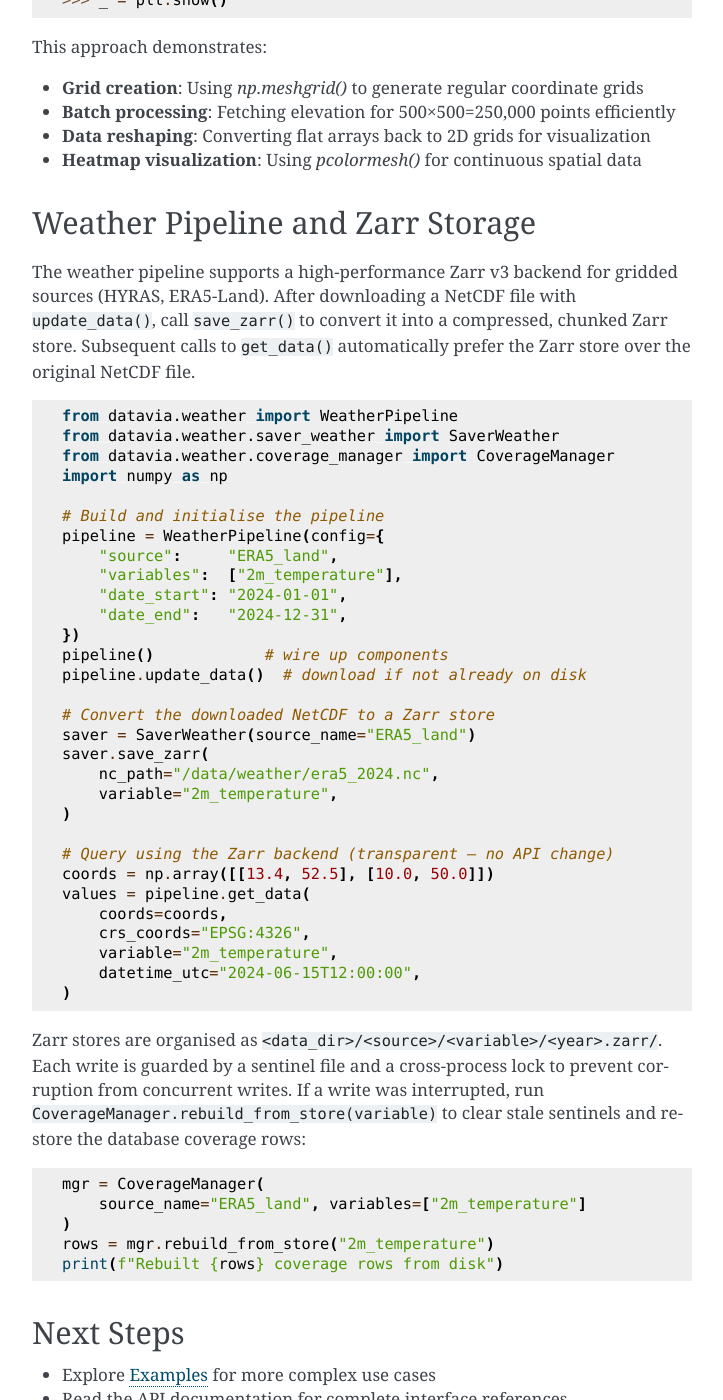
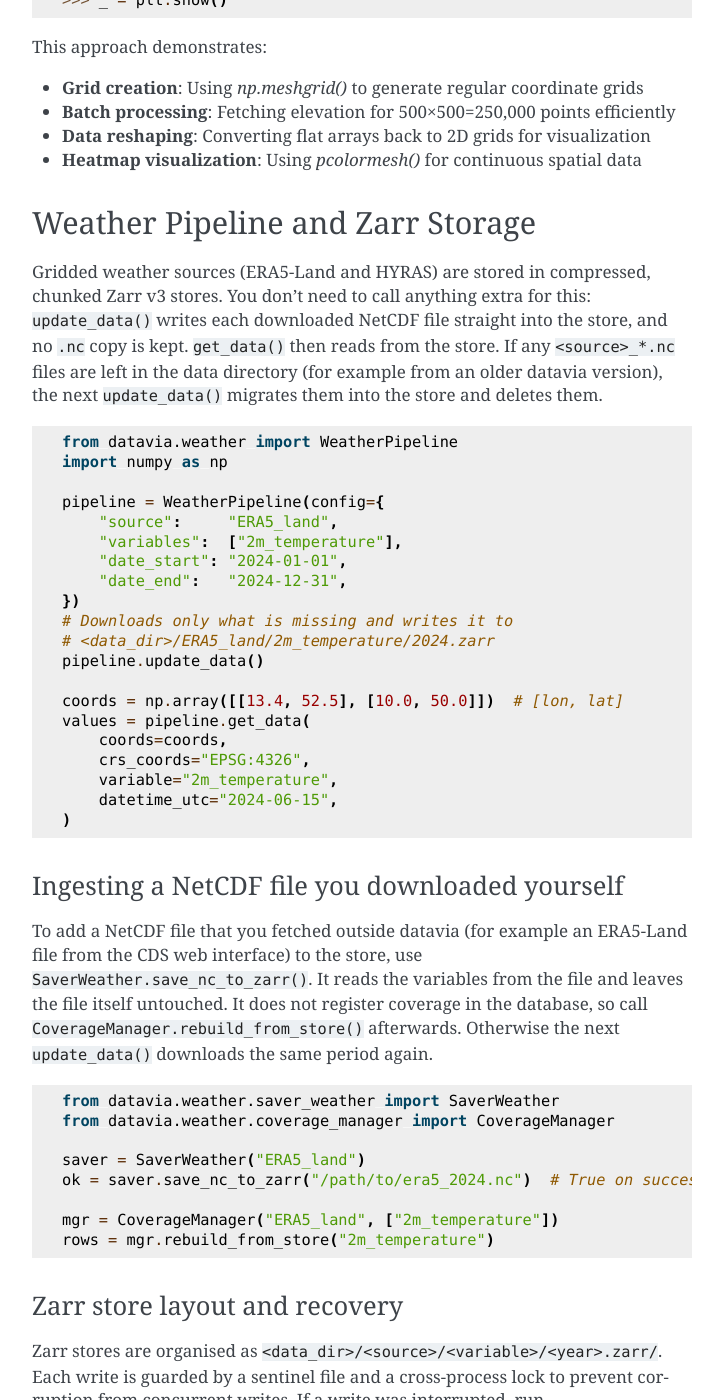
Before and after one commit to tree-d/datavia, a Sphinx documentation site: the page built from docs/user_guide/basic_usage.rst, in a window 1280 px wide and 1400 px high, scrolled down 8266 px. Shown: the whole window, without its empty margins (388-1111 px from the left). Built offline with Sphinx 7.4.7, drawn with Linux system fonts in a browser that asks for light colours; some of the changed text lies outside the part shown.

Commit message:
docs made better

```diff
--- a/docs/user_guide/basic_usage.rst
+++ b/docs/user_guide/basic_usage.rst
@@ -425,44 +425,60 @@ This approach demonstrates:
 Weather Pipeline and Zarr Storage
 -----------------------------------
 
-The weather pipeline supports a high-performance Zarr v3 backend for gridded
-sources (HYRAS, ERA5-Land).  After downloading a NetCDF file with
-``update_data()``, call ``save_zarr()`` to convert it into a compressed,
-chunked Zarr store.  Subsequent calls to ``get_data()`` automatically prefer
-the Zarr store over the original NetCDF file.
+Gridded weather sources (ERA5-Land and HYRAS) are stored in compressed,
+chunked Zarr v3 stores.  You don't need to call anything extra for this:
+``update_data()`` writes each downloaded NetCDF file straight into the store,
+and no ``.nc`` copy is kept.  ``get_data()`` then reads from the store.  If
+any ``<source>_*.nc`` files are left in the data directory (for example from
+an older datavia version), the next ``update_data()`` migrates them into the
+store and deletes them.
 
 .. code-block:: python
 
     from datavia.weather import WeatherPipeline
-    from datavia.weather.saver_weather import SaverWeather
-    from datavia.weather.coverage_manager import CoverageManager
     import numpy as np
 
-    # Build and initialise the pipeline
     pipeline = WeatherPipeline(config={
         "source":     "ERA5_land",
         "variables":  ["2m_temperature"],
         "date_start": "2024-01-01",
         "date_end":   "2024-12-31",
     })
-    pipeline()            # wire up components
-    pipeline.update_data()  # download if not already on disk
+    # Downloads only what is missing and writes it to
+    # <data_dir>/ERA5_land/2m_temperature/2024.zarr
+    pipeline.update_data()
 
-    # Convert the downloaded NetCDF to a Zarr store
-    saver = SaverWeather(source_name="ERA5_land")
-    saver.save_zarr(
-        nc_path="/data/weather/era5_2024.nc",
-        variable="2m_temperature",
-    )
-
-    # Query using the Zarr backend (transparent — no API change)
-    coords = np.array([[13.4, 52.5], [10.0, 50.0]])
+    coords = np.array([[13.4, 52.5], [10.0, 50.0]])  # [lon, lat]
     values = pipeline.get_data(
         coords=coords,
         crs_coords="EPSG:4326",
         variable="2m_temperature",
-        datetime_utc="2024-06-15T12:00:00",
+        datetime_utc="2024-06-15",
     )
+
+Ingesting a NetCDF file you downloaded yourself
+~~~~~~~~~~~~~~~~~~~~~~~~~~~~~~~~~~~~~~~~~~~~~~~
+
+To add a NetCDF file that you fetched outside datavia (for example an
+ERA5-Land file from the CDS web interface) to the store, use
+``SaverWeather.save_nc_to_zarr()``.  It reads the variables from the file and
+leaves the file itself untouched.  It does not register coverage in the
+database, so call ``CoverageManager.rebuild_from_store()`` afterwards.
+Otherwise the next ``update_data()`` downloads the same period again.
+
+.. code-block:: python
+
+    from datavia.weather.saver_weather import SaverWeather
+    from datavia.weather.coverage_manager import CoverageManager
+
+    saver = SaverWeather("ERA5_land")
+    ok = saver.save_nc_to_zarr("/path/to/era5_2024.nc")  # True on success
+
+    mgr = CoverageManager("ERA5_land", ["2m_temperature"])
+    rows = mgr.rebuild_from_store("2m_temperature")
+
+Zarr store layout and recovery
+~~~~~~~~~~~~~~~~~~~~~~~~~~~~~~
 
 Zarr stores are organised as ``<data_dir>/<source>/<variable>/<year>.zarr/``.
 Each write is guarded by a sentinel file and a cross-process lock to prevent
```
Also changed, not shown: packages/weather/README.md, 1 other file.
